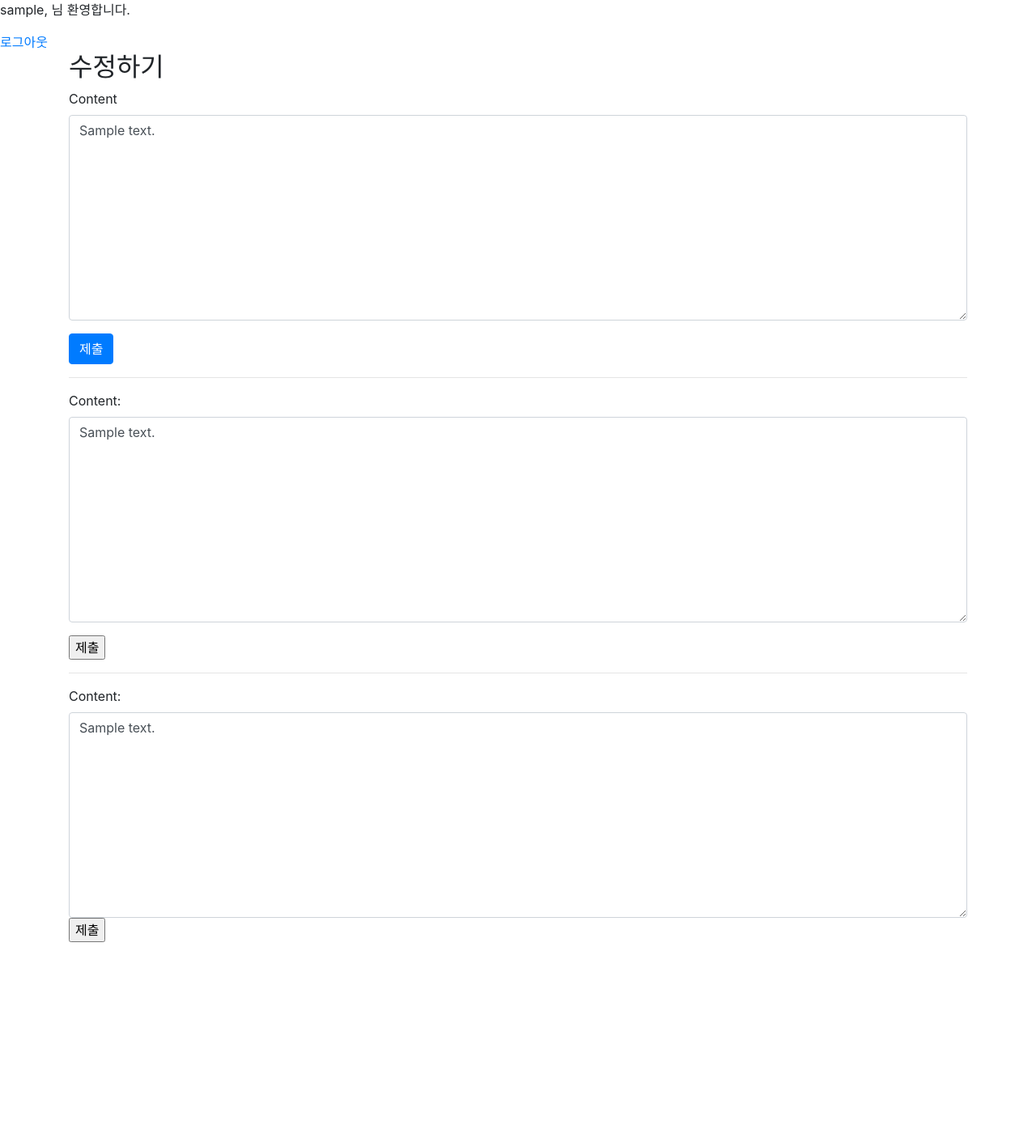
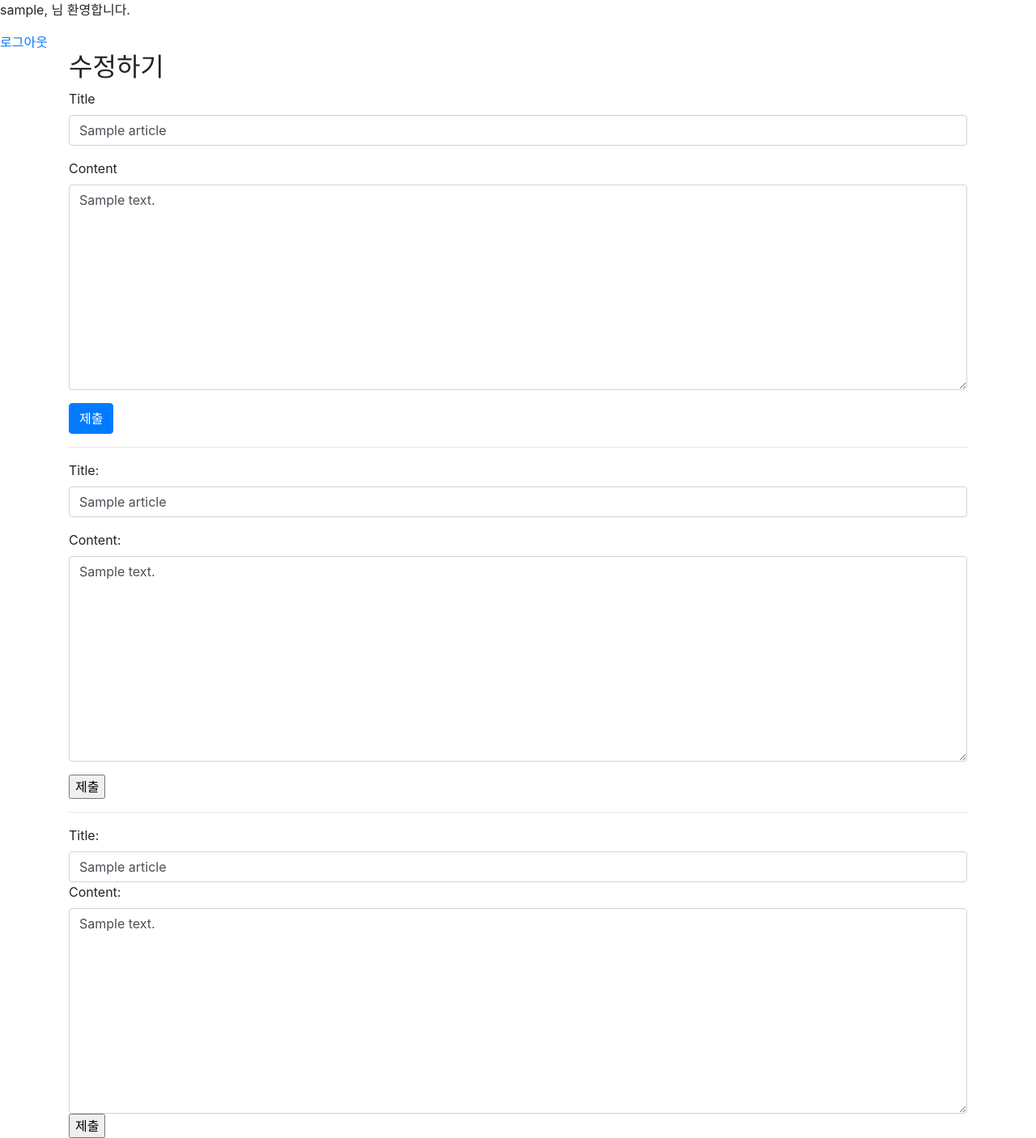
Before and after one commit to edutak/django-example, a Django app: page /articles/1/update/ in a window 1280 px wide. Shown: the whole page at 81% size. Before the commit the page ends 1164 px from the top, so only its background shows below. Run offline with Django 3.2, Linux system fonts and the light colour scheme; a user stored in the database is signed in; tables that the repository leaves empty hold one stand-in row (values such as "Sample post"); some libraries are stand-ins or nearby versions.

Commit message:
1:N (article, user)

```diff
--- a/articles/forms.py
+++ b/articles/forms.py
@@ -25,9 +25,9 @@
     #         )
     class Meta:
         model = Article
-        # fields = ['title', 'content']
+        fields = ['title', 'content']
         # fields = '__all__'
-        exclude = ['title']
+        # exclude = ['title']
 
 # class ArticleForm(forms.Form):
 #     title = forms.CharField(max_length=30)
--- a/articles/models.py
+++ b/articles/models.py
@@ -1,4 +1,5 @@
 from django.db import models
+from django.conf import settings
 
 # Create your models here.
 class Article(models.Model):
@@ -6,3 +7,4 @@
     content = models.TextField()
     created_at = models.DateTimeField(auto_now_add=True)
     updated_at = models.DateTimeField(auto_now=True)
+    user = models.ForeignKey(settings.AUTH_USER_MODEL, on_delete=models.CASCADE)
--- a/articles/templates/articles/detail.html
+++ b/articles/templates/articles/detail.html
@@ -3,13 +3,17 @@
 {% block body %}
     <h1>{{ article.pk }}번 글</h1>
     <h2>{{ article.title }}</h2>
+    <h3>글쓴이 : {{ article.user.username }}</h3>
     <p>생성 : {{ article.created_at }}</p>
     <p>수정 : {{ article.updated_at }}</p>
     <hr>
     <p>{{ article.content }}</p>
+    <hr>
+    {% if article.user == request.user  %}
     <form action="{% url 'articles:delete' article.pk %}" method="POST" class="d-inline">
         {% csrf_token %}
         <button class="btn btn-primary">삭제</button>
     </form>
     <a href="{% url 'articles:update' article.pk %}"><button class="btn btn-primary">수정</button></a>
+    {% endif %}
 {% endblock %}
--- a/articles/views.py
+++ b/articles/views.py
@@ -18,8 +18,10 @@
     if request.method == 'POST':
         form = ArticleForm(request.POST)
         if form.is_valid():
-            article = form.save()
-            return redirect('articles:index')
+            article = form.save(commit=False)
+            article.user = request.user
+            article.save()
+            return redirect('articles:detail', article.pk)
     else:
         form = ArticleForm()
     context = {
@@ -35,22 +37,30 @@
     return render(request, 'articles/detail.html', context)
 
 @require_POST
+@login_required
 def delete(request, pk):
     article = get_object_or_404(Article, pk=pk)
-    article.delete()
+    if request.user == article.user:
+        article.delete()
     return redirect('articles:index')
 
+@login_required
 def update(request, pk):
     # 수정시에는 해당 article 인스턴스를 넘겨줘야한다!
     article = get_object_or_404(Article, pk=pk)
-    if request.method == 'POST':
-        form = ArticleForm(request.POST, instance=article)
-        if form.is_valid():
-            article = form.save()
-            return redirect('articles:detail', article.pk)
+    if request.user == article.user:
+        if request.method == 'POST':
+            form = ArticleForm(request.POST, instance=article)
+            if form.is_valid():
+                article = form.save(commit=False)
+                article.user = request.user
+                article.save()
+                return redirect('articles:detail', article.pk)
+        else:
+            form = ArticleForm(instance=article)
+        context = {
+            'form': form
+        }
+        return render(request, 'articles/form.html', context)
     else:
-        form = ArticleForm(instance=article)
-    context = {
-        'form': form
-    }
-    return render(request, 'articles/form.html', context)
+        return redirect('articles:index')
```
Also changed, not shown: articles/migrations/0001_initial.py.
